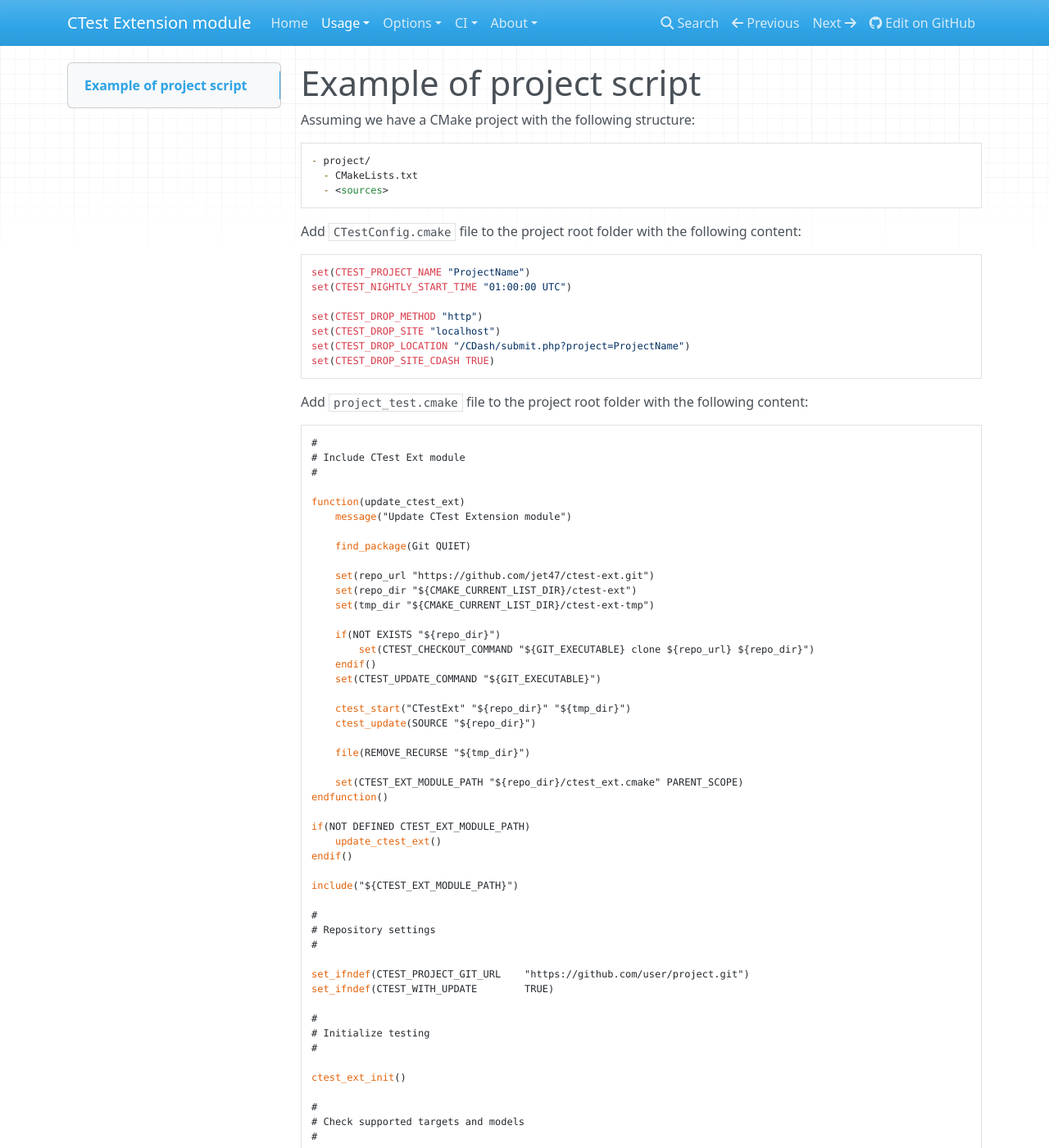
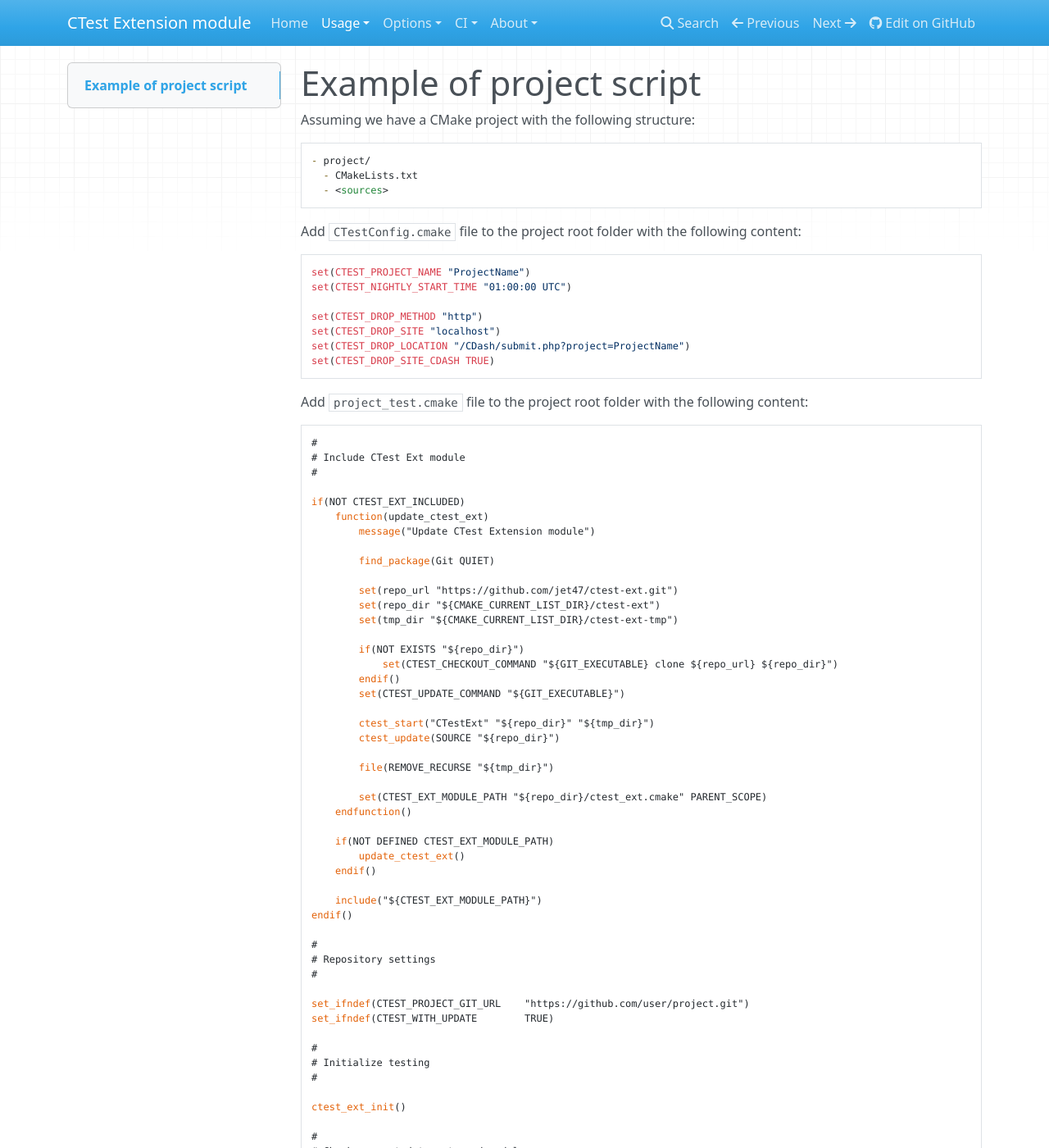
Before and after one commit to vinograd47/ctest-ext, an MkDocs documentation site: the page built from docs/usage/example.md, in a window 1280 px wide and 1400 px high. Shown: the whole window at 82% size. Built offline with MkDocs 1.6.1, drawn with Linux system fonts in a browser that asks for light colours; nearby versions of some CDN libraries; old or Windows-style settings are respelled for this version of MkDocs.

Commit message:
minor update for documentation
* show add_cmake_cache_entry usage in jenkins configuration
* add check for CTest Ext module to example test script

```diff
--- a/docs/usage/example.md
+++ b/docs/usage/example.md
@@ -22,33 +22,35 @@ Add `project_test.cmake` file to the project root folder with the following cont
     # Include CTest Ext module
     #
 
-    function(update_ctest_ext)
-        message("Update CTest Extension module")
+    if(NOT CTEST_EXT_INCLUDED)
+        function(update_ctest_ext)
+            message("Update CTest Extension module")
 
-        find_package(Git QUIET)
+            find_package(Git QUIET)
 
-        set(repo_url "https://github.com/jet47/ctest-ext.git")
-        set(repo_dir "${CMAKE_CURRENT_LIST_DIR}/ctest-ext")
-        set(tmp_dir "${CMAKE_CURRENT_LIST_DIR}/ctest-ext-tmp")
+            set(repo_url "https://github.com/jet47/ctest-ext.git")
+            set(repo_dir "${CMAKE_CURRENT_LIST_DIR}/ctest-ext")
+            set(tmp_dir "${CMAKE_CURRENT_LIST_DIR}/ctest-ext-tmp")
 
-        if(NOT EXISTS "${repo_dir}")
-            set(CTEST_CHECKOUT_COMMAND "${GIT_EXECUTABLE} clone ${repo_url} ${repo_dir}")
+            if(NOT EXISTS "${repo_dir}")
+                set(CTEST_CHECKOUT_COMMAND "${GIT_EXECUTABLE} clone ${repo_url} ${repo_dir}")
+            endif()
+            set(CTEST_UPDATE_COMMAND "${GIT_EXECUTABLE}")
+
+            ctest_start("CTestExt" "${repo_dir}" "${tmp_dir}")
+            ctest_update(SOURCE "${repo_dir}")
+
+            file(REMOVE_RECURSE "${tmp_dir}")
+
+            set(CTEST_EXT_MODULE_PATH "${repo_dir}/ctest_ext.cmake" PARENT_SCOPE)
+        endfunction()
+
+        if(NOT DEFINED CTEST_EXT_MODULE_PATH)
+            update_ctest_ext()
         endif()
-        set(CTEST_UPDATE_COMMAND "${GIT_EXECUTABLE}")
 
-        ctest_start("CTestExt" "${repo_dir}" "${tmp_dir}")
-        ctest_update(SOURCE "${repo_dir}")
-
-        file(REMOVE_RECURSE "${tmp_dir}")
-
-        set(CTEST_EXT_MODULE_PATH "${repo_dir}/ctest_ext.cmake" PARENT_SCOPE)
-    endfunction()
-
-    if(NOT DEFINED CTEST_EXT_MODULE_PATH)
-        update_ctest_ext()
+        include("${CTEST_EXT_MODULE_PATH}")
     endif()
-
-    include("${CTEST_EXT_MODULE_PATH}")
 
     #
     # Repository settings
```
Also changed, not shown: docs/ci/jenkins.md (+7 -0 lines).
